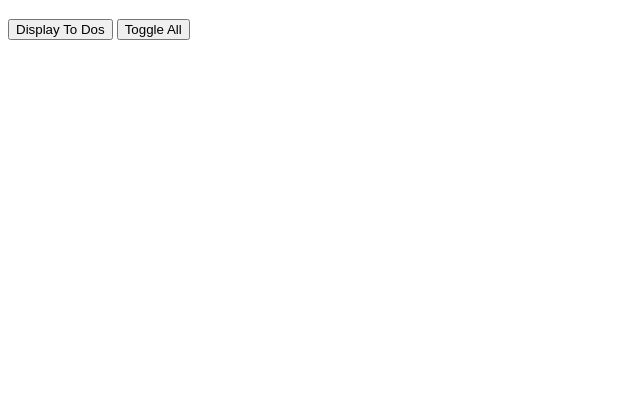
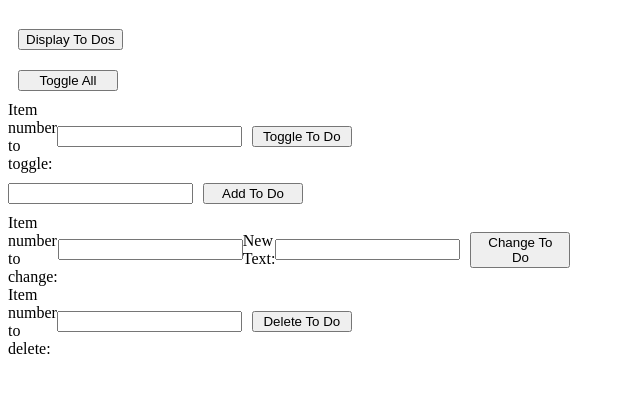
Before and after one commit to Ashley-Kung/to-do-list, a plain HTML site: page index.html in a window 1280 px wide. Shown: the part 61-454 px from the top of the page, without its empty margins (0-640 px from the left). Drawn offline with Linux system fonts and the light colour scheme.

Commit message:
Add and style additional buttons

```diff
--- a/index.html
+++ b/index.html
@@ -4,14 +4,46 @@
 
   <head>
     <title>To Do List</title>
+	<link rel="stylesheet" href="style.css" type="text/css">
   </head>
 
   <body>
     <h1>My To Do List</h1>
 
-    <div>
-      <button id="display-btn">Display To Dos</button>
-      <button id="toggle-all-btn">Toggle All</button>
+    <div id="button-container">
+	  <div class="ind-button-container">
+        <button id="display-btn">Display To Dos</button>
+	  </div>
+
+	  <div class="ind-button-container">
+        <button id="toggle-all-btn">Toggle All</button>
+	  </div>
+
+	  <div class="ind-button-container">
+	  	<label for="toggle-todo-position">Item number to toggle:</label>
+	    <input id="toggle-todo-position" type="number">
+	    <button id="toggle-todo-btn">Toggle To Do</button>
+	  </div>
+
+	  <div class="ind-button-container">
+	    <input id="add-todo-input" type="text">
+	    <button id="add-todo-btn">Add To Do</button>
+      </div>
+
+	  <div class="ind-button-container">
+	  	<label for="change-todo-position">Item number to change:</label>
+	    <input id="change-todo-position" type="number">
+		<label for="change-todo-text">New Text:</label>
+	    <input id="change-todo-text" type="text">
+	    <button id="change-todo-btn">Change To Do</button>
+	  </div>
+
+	  <div class="ind-button-container">
+	  	<label for="delete-todo-position">Item number to delete:</label>
+	    <input id="delete-todo-position" type="number">
+	    <button id="delete-todo-btn">Delete To Do</button>
+	  </div>
+
     </div>
 
     <script type="text/javascript" src="todo.js"></script>
--- /dev/null
+++ b/style.css
@@ -0,0 +1,20 @@
+#button-container {
+	display: flex;
+	flex-direction: column;
+	width: 20%;
+	min-width: 100px;
+}
+button {
+	margin: 10px;
+	min-width: 100px;
+}
+
+.ind-button-container {
+	display: flex;
+	flex-direction: row;
+	align-items: center;
+}
+
+#add-todo-input {
+	height: 15px;
+}
--- a/todo.js
+++ b/todo.js
@@ -1,4 +1,4 @@
-//To Do List App
+	//To Do List App
 //Author: Ashley Kung
 //Created: 7/2/19
 // Will be improved iteratively as I gain advanced JS skills.
@@ -34,6 +34,7 @@ let todoList = {
   toggleCompleted: function(itemIndex) {
     let todo = this.todos[itemIndex];
     todo.completed = !todo.completed;
+	this.displayTodos();
   },
 
   toggleAll: function() {
@@ -62,18 +63,43 @@ let todoList = {
   }
 };
 
-//Get access to Display To Dos button
+//Set up Display To Dos button
 let displayTodosButton = document.getElementById('display-btn');
-
-//Run displayTodos method when Display To Dos button is clicked
 displayTodosButton.addEventListener('click', function() {
-  todoList.displayTodos();
+	todoList.displayTodos();
 });
 
-//Get access to Toggle All button
+//Set up Toggle All button
 let toggleAllButton = document.getElementById('toggle-all-btn');
+toggleAllButton.addEventListener('click', function() {
+	todoList.toggleAll();
+});
 
-//Run toggleAll method when Toggle All button is clicked
-toggleAllButton.addEventListener('click', function() {
-  todoList.toggleAll();
+//Set up Toggle Item button
+let toggleTodoButton = document.getElementById('toggle-todo-btn');
+let toggleTodoPositionInput = document.getElementById('toggle-todo-position');
+toggleTodoButton.addEventListener('click', function() {
+	todoList.toggleCompleted(toggleTodoPositionInput.valueAsNumber-1);
 });
+
+//Set up Add To Do button
+let addTodoButton = document.getElementById('add-todo-btn');
+let addTodoTextInput = document.getElementById('add-todo-input');
+addTodoButton.addEventListener('click', function() {
+	todoList.addTodo(addTodoTextInput.value);
+});
+
+//Set up Change To Do button
+let changeTodoButton = document.getElementById('change-todo-btn');
+let changeTodoPositionInput = document.getElementById('change-todo-position');
+let changeTodoTextInput = document.getElementById('change-todo-text');
+changeTodoButton.addEventListener('click', function() {
+	todoList.changeTodo(changeTodoPositionInput.valueAsNumber-1,changeTodoTextInput.value);
+});
+
+//Set up Delete Item button
+let deleteTodoButton = document.getElementById('delete-todo-btn');
+let deleteTodoPositionInput = document.getElementById('delete-todo-position');
+deleteTodoButton.addEventListener('click', function() {
+	todoList.deleteTodo(deleteTodoPositionInput.valueAsNumber-1);
+});
```
